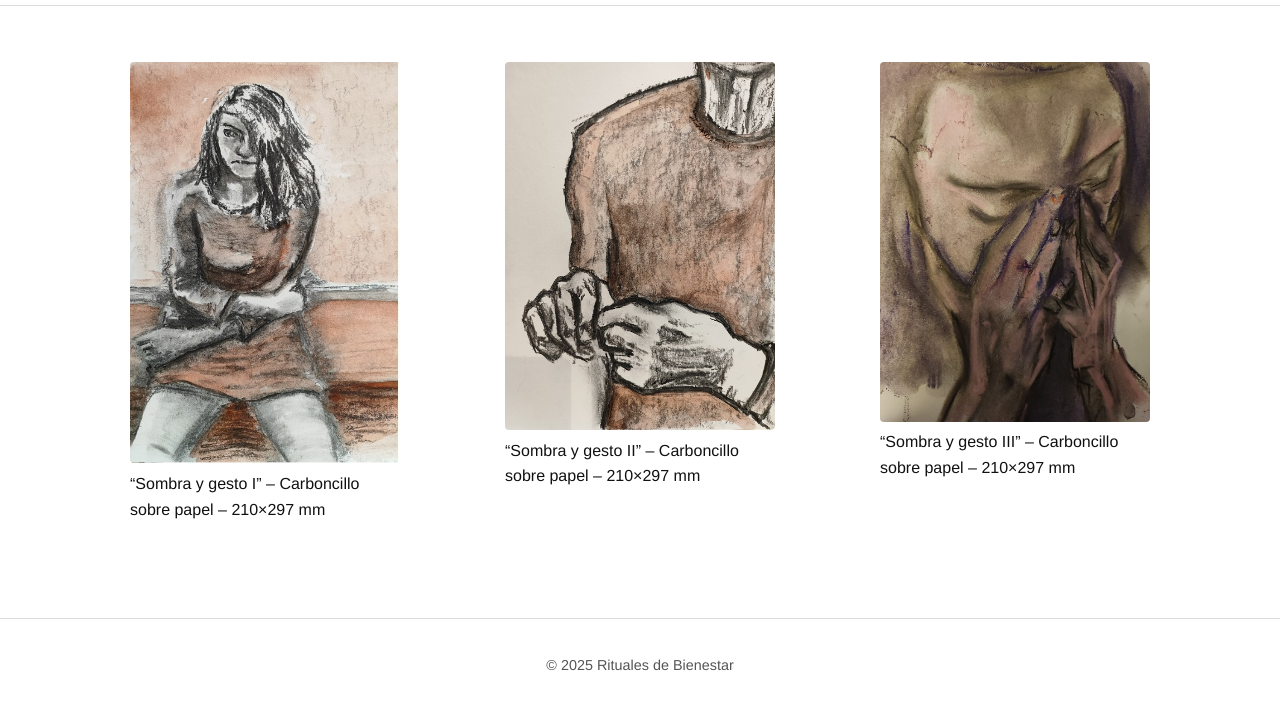
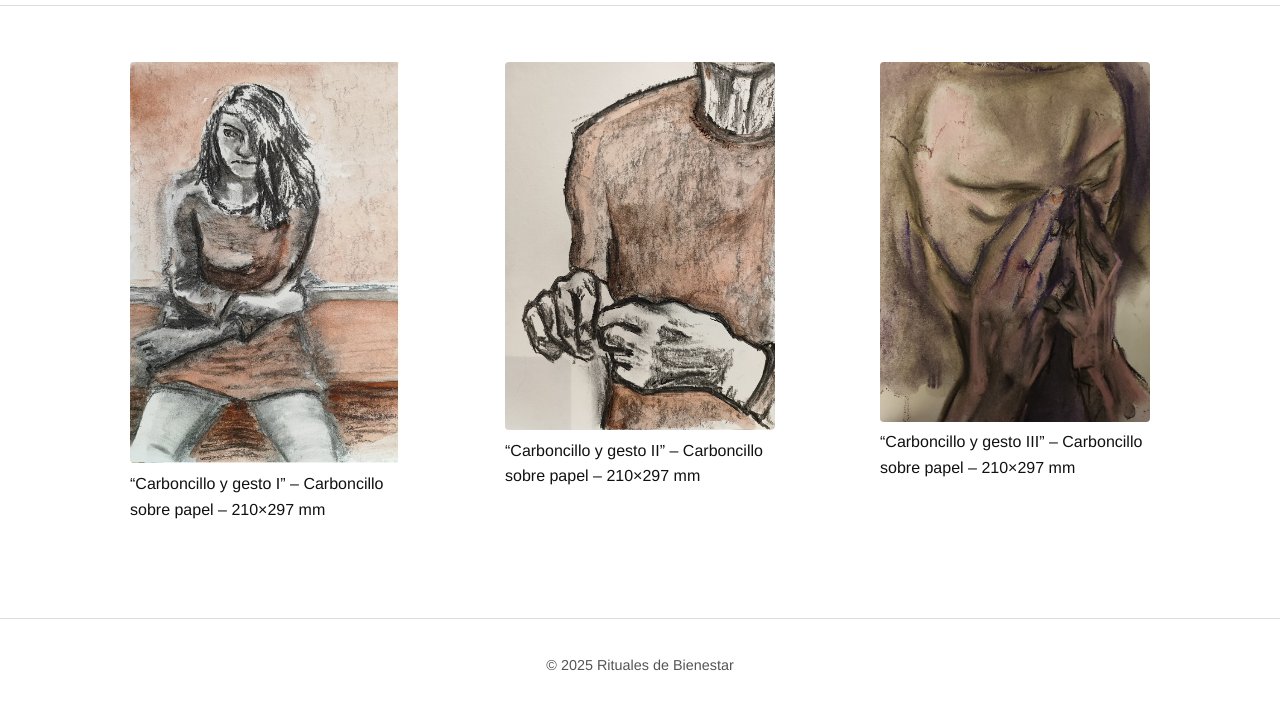
Before and after one commit to AmparoGenoveva/Amparo, a plain HTML site: page series/carbon.html in a window 1280 px wide. Shown: the part 81-790 px from the top of the page. Drawn offline with Linux system fonts and the light colour scheme.

Commit message:
Update carbon.html

```diff
--- a/series/carbon.html
+++ b/series/carbon.html
@@ -16,15 +16,15 @@
     <div class="grid">
       <figure>
         <img src="../imagenes/Carbon01.jpg" alt="Carboncillo 1">
-        <figcaption>“Sombra y gesto I” – Carboncillo sobre papel – 210×297 mm</figcaption>
+        <figcaption>“Carboncillo y gesto I” – Carboncillo sobre papel – 210×297 mm</figcaption>
       </figure>
       <figure>
         <img src="../imagenes/Carbon02.jpg" alt="Carboncillo 2">
-        <figcaption>“Sombra y gesto II” – Carboncillo sobre papel – 210×297 mm</figcaption>
+        <figcaption>“Carboncillo y gesto II” – Carboncillo sobre papel – 210×297 mm</figcaption>
       </figure>
       <figure>
         <img src="../imagenes/Carbon03.jpg" alt="Carboncillo 3">
-        <figcaption>“Sombra y gesto III” – Carboncillo sobre papel – 210×297 mm</figcaption>
+        <figcaption>“Carboncillo y gesto III” – Carboncillo sobre papel – 210×297 mm</figcaption>
       </figure>
     </div>
   </main>
```
